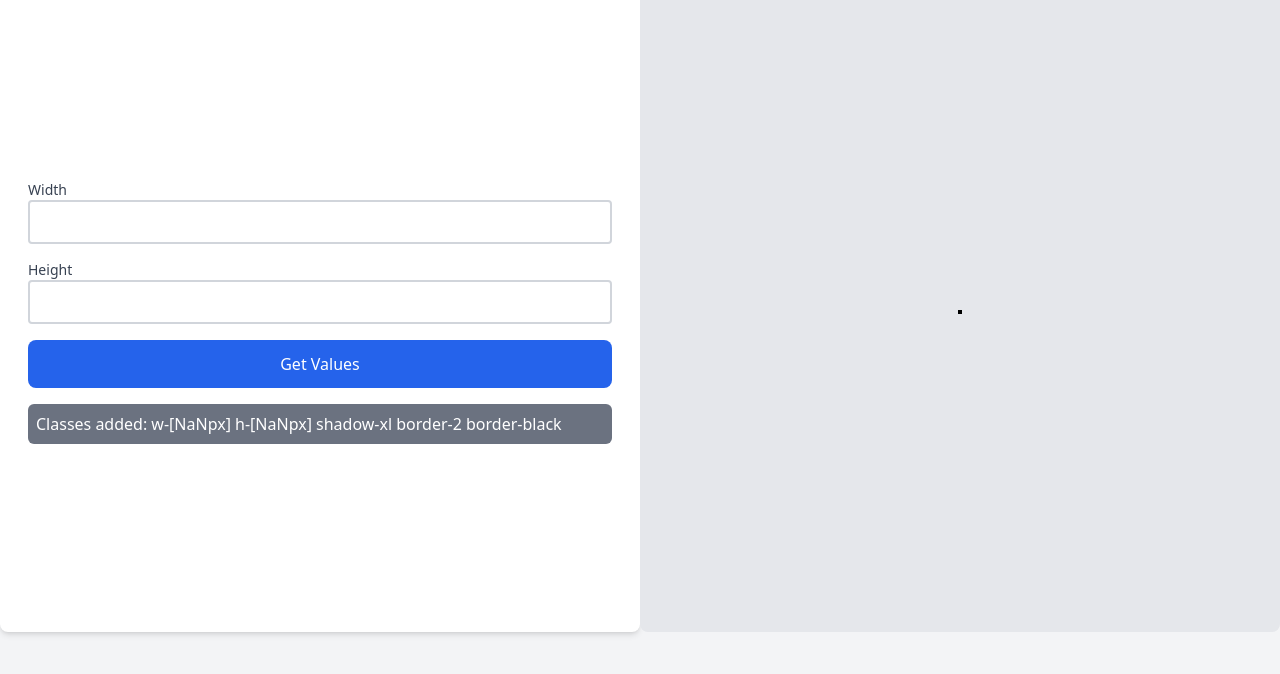
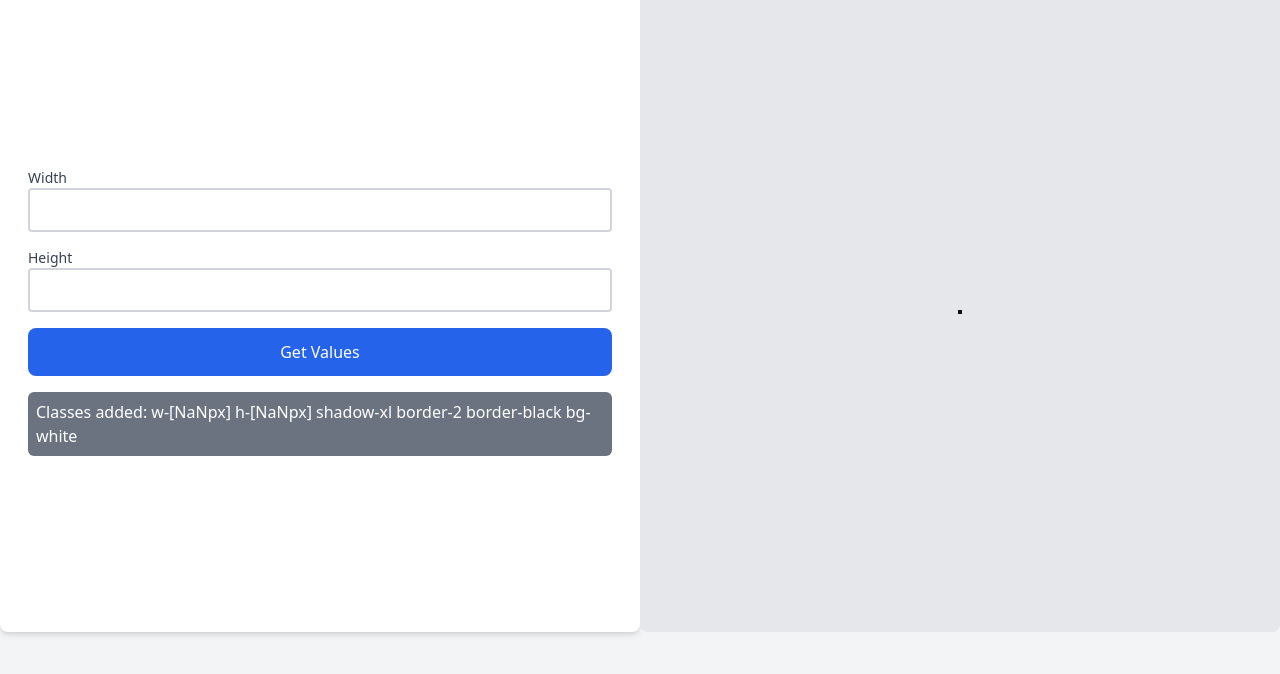
Before and after one commit to aldo-r/kotak-meker, a plain HTML site: page index.html in a window 1280 px wide. Both pictures are taken after a click on the button "Get Values". Shown: the part 76-750 px from the top of the page. Drawn offline with nearby package versions, Linux system fonts and the light colour scheme.

Commit message:
js update

```diff
--- a/index.html
+++ b/index.html
@@ -4,6 +4,7 @@
     <meta charset="UTF-8">
     <meta name="viewport" content="width=device-width, initial-scale=1.0">
     <title>Kotak Maker</title>
+    <script src="https://ajax.googleapis.com/ajax/libs/jquery/3.7.1/jquery.min.js"></script>
     <script src="https://cdn.tailwindcss.com"></script>
 </head>
 <body class="bg-gray-100">
--- a/main.js
+++ b/main.js
@@ -1,19 +1,20 @@
 document.addEventListener('DOMContentLoaded', function () {
     function getValues() {
-        let width = parseInt(document.getElementById('width').value);
-        let height = parseInt(document.getElementById('height').value);
+        let width = parseInt($('#width').val());
+        let height = parseInt($('#height').val());
 
         let lebar = `w-[${width}px]`;
         let tinggi = `h-[${height}px]`;
 
-        let templet = [lebar, tinggi, 'shadow-xl', 'border-2', 'border-black'];
+        let templet = [lebar, tinggi, 'shadow-xl', 'border-2', 'border-black', 'bg-white'];
+        let kotak = $('#kotak');
 
-        let kotak = document.getElementById('kotak');
-        templet.forEach(cls => kotak.classList.add(cls));
+        $.each(templet, function (index, cls) {
+            kotak.addClass(cls);
+        });
 
-        let text = `Classes added: ${templet.join(' ')}`
-
-        let code = document.getElementById('code').innerHTML = text
+        let text = `Classes added: ${templet.join(' ')}`;
+        $('#code').html(text);
     }
 
     document.querySelector('button').onclick = getValues;
```
